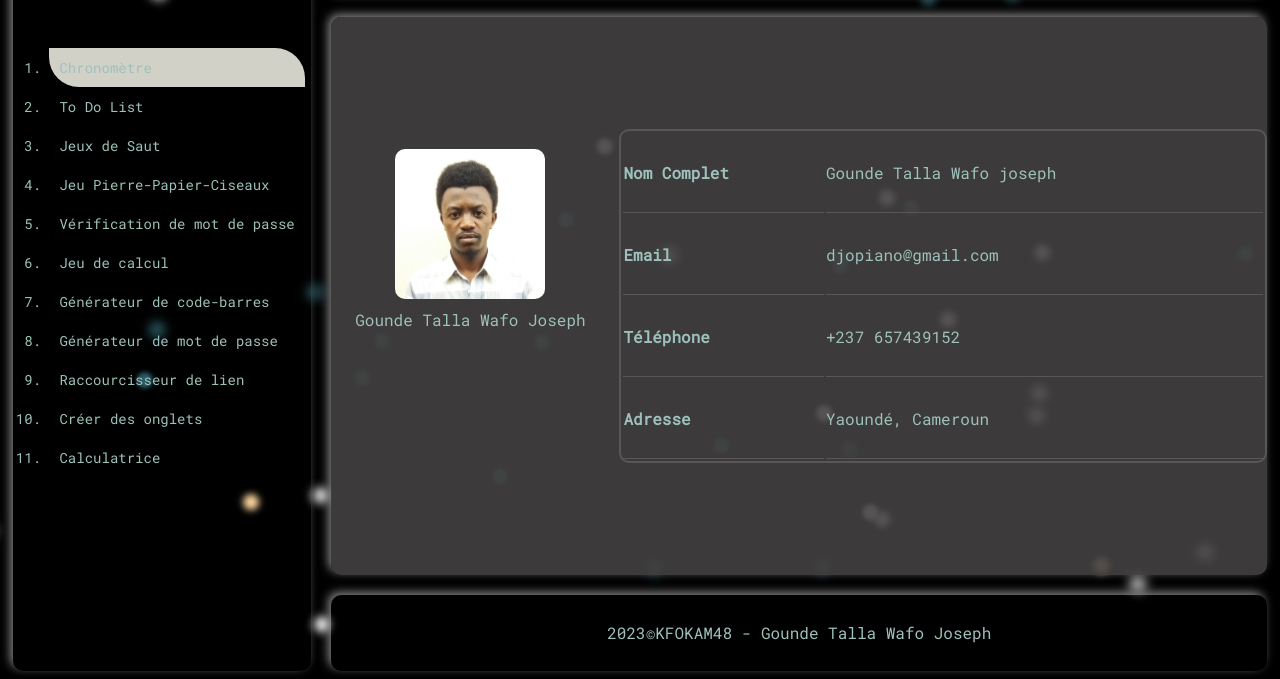
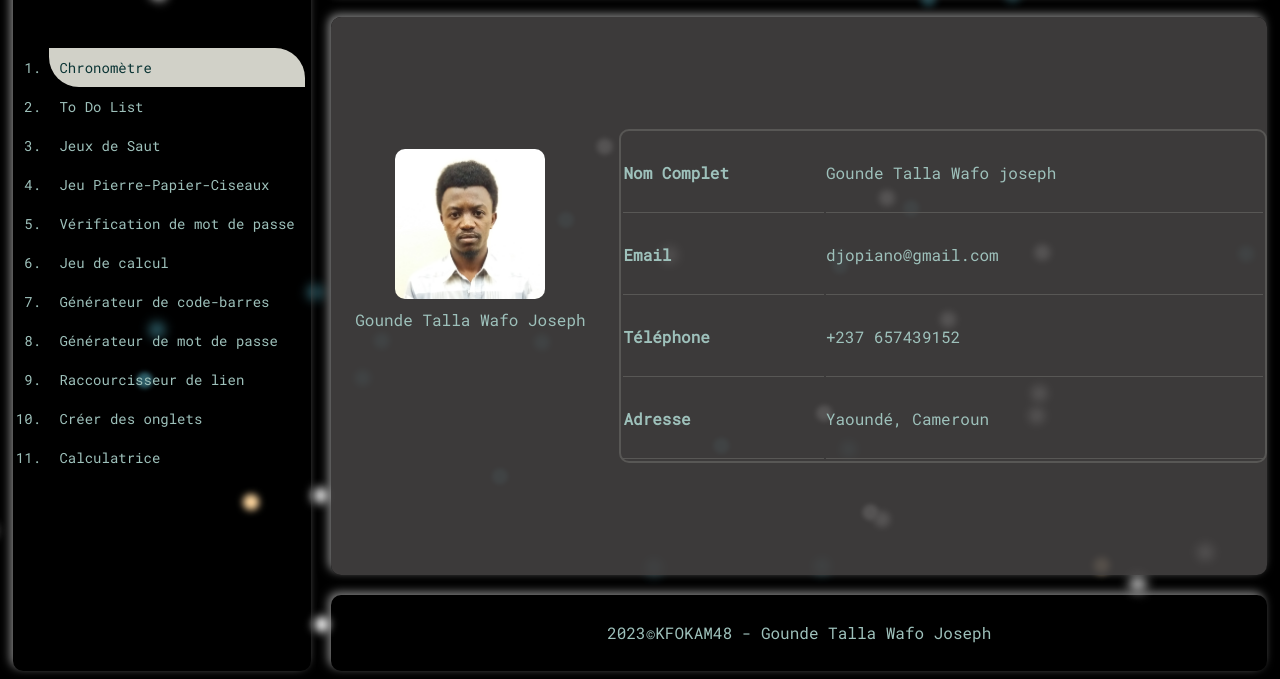
Before and after one commit to djojos99/new-Single-Page-App, a plain HTML site: page index.html in a window 1280 px wide. In both pictures the pointer is over the link "Chronomètre". Shown: the part 121-800 px from the top of the page. Drawn offline with Linux system fonts and the light colour scheme.

Commit message:
Update index.css

```diff
--- a/index.css
+++ b/index.css
@@ -172,6 +172,7 @@ h1{
 .aside ol li a:hover{
     background-color: rgb(209, 209, 200);
     transition: 0.2s ease-in-out;
+    color: rgb(9,51,51);
 }
 
 /*box content*/
```
